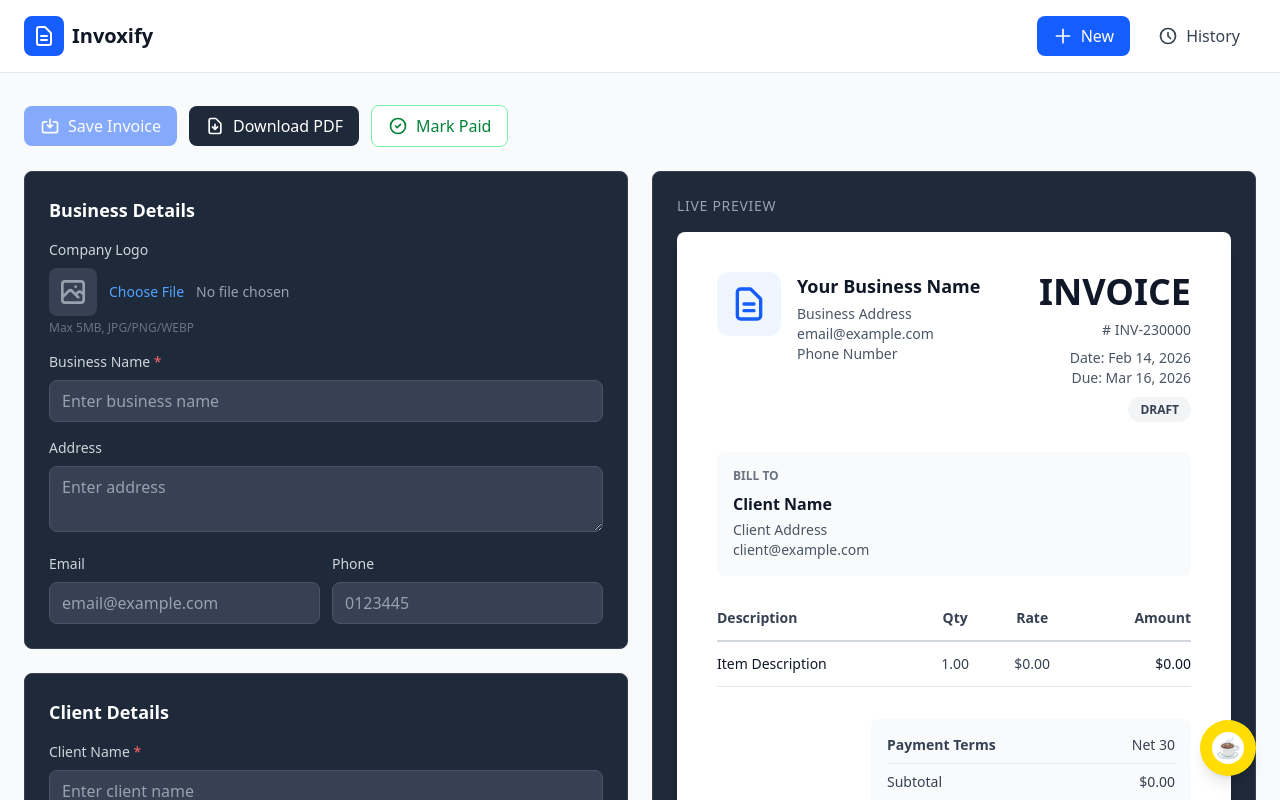
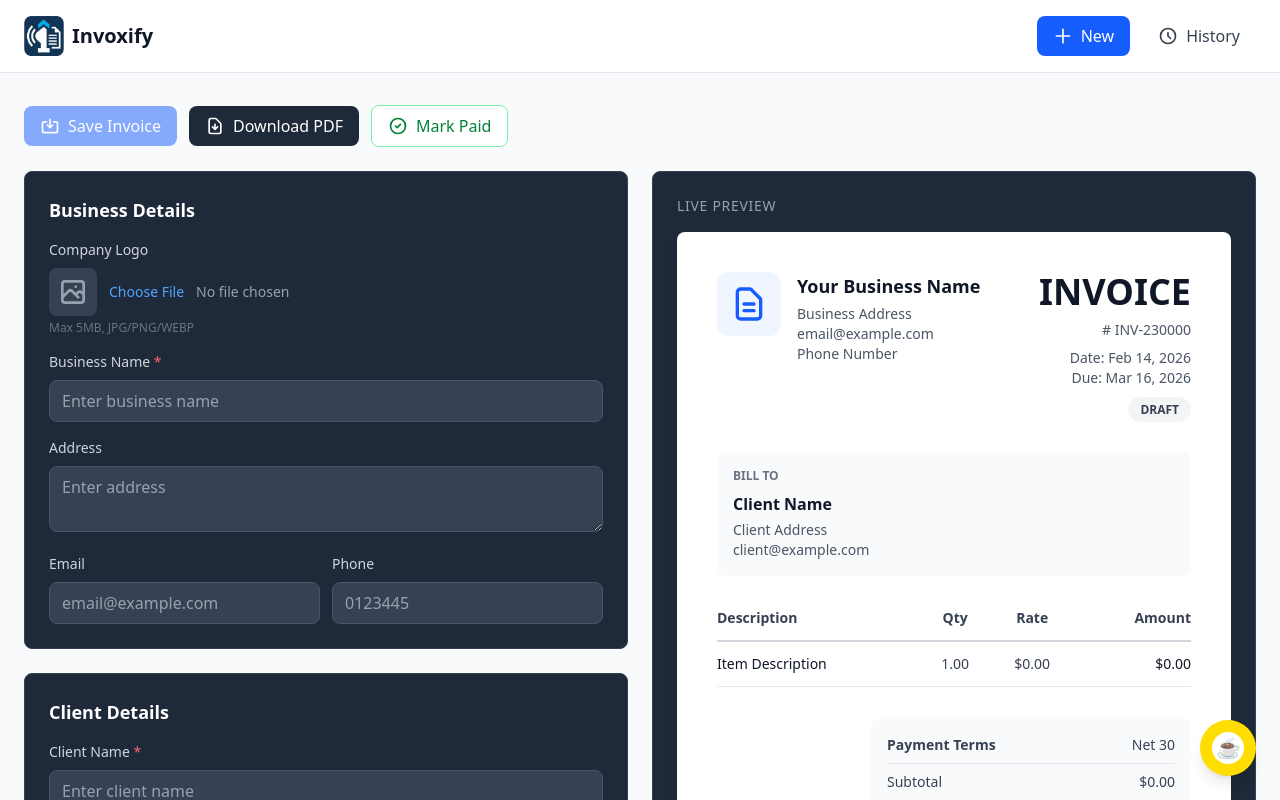
Before and after one commit to Sochetra21/invoice, a Vue app: page / in a window 1280 px wide. Shown: the top 800 px of the page. Built offline with nearby package versions, Linux system fonts and the light colour scheme.

Commit message:
add icon to the app

```diff
--- a/index.html
+++ b/index.html
@@ -1,10 +1,10 @@
 <!DOCTYPE html>
-<html lang="">
+<html lang="en">
   <head>
     <meta charset="UTF-8">
-    <link rel="icon" href="/favicon.ico">
+    <link rel="icon" href="/src/assets/icon.png" sizes="32x32" type="image/png">
     <meta name="viewport" content="width=device-width, initial-scale=1.0">
-    <title>Vite App</title>
+    <title>Invoxify</title>
   </head>
   <body>
     <div id="app"></div>
--- a/src/Layout/Layout.vue
+++ b/src/Layout/Layout.vue
@@ -5,19 +5,8 @@
       <div class="flex items-center justify-between max-w-7xl mx-auto">
         <!-- Logo -->
         <div class="flex items-center gap-2">
-          <div class="w-8 h-8 sm:w-10 sm:h-10 bg-blue-600 rounded-lg flex items-center justify-center flex-shrink-0">
-            <svg class="w-5 h-5 sm:w-6 sm:h-6 text-white" fill="none" stroke="currentColor" viewBox="0 0 24 24">
-              <path
-                stroke-linecap="round"
-                stroke-linejoin="round"
-                stroke-width="2"
-                d="M9 12h6m-6 4h6m2 5H7a2 2 0 01-2-2V5a2 2 0 012-2h5.586a1 1 0 01.707.293l5.414 5.414a1 1 0 01.293.707V19a2 2 0 01-2 2z"
-              />
-            </svg>
-          </div>
-          <router-link to="/" class="text-lg sm:text-xl font-semibold text-gray-900">
-            Invoxify
-          </router-link>
+          <img src="@/assets/icon.png" alt="Logo" class="w-8 h-8 sm:w-10 sm:h-10">
+          <span class="text-lg sm:text-xl font-semibold text-gray-900">Invoxify</span>
         </div>
 
         <!-- Header Buttons -->
```
Also changed, not shown: src/assets/icon.png (added).
